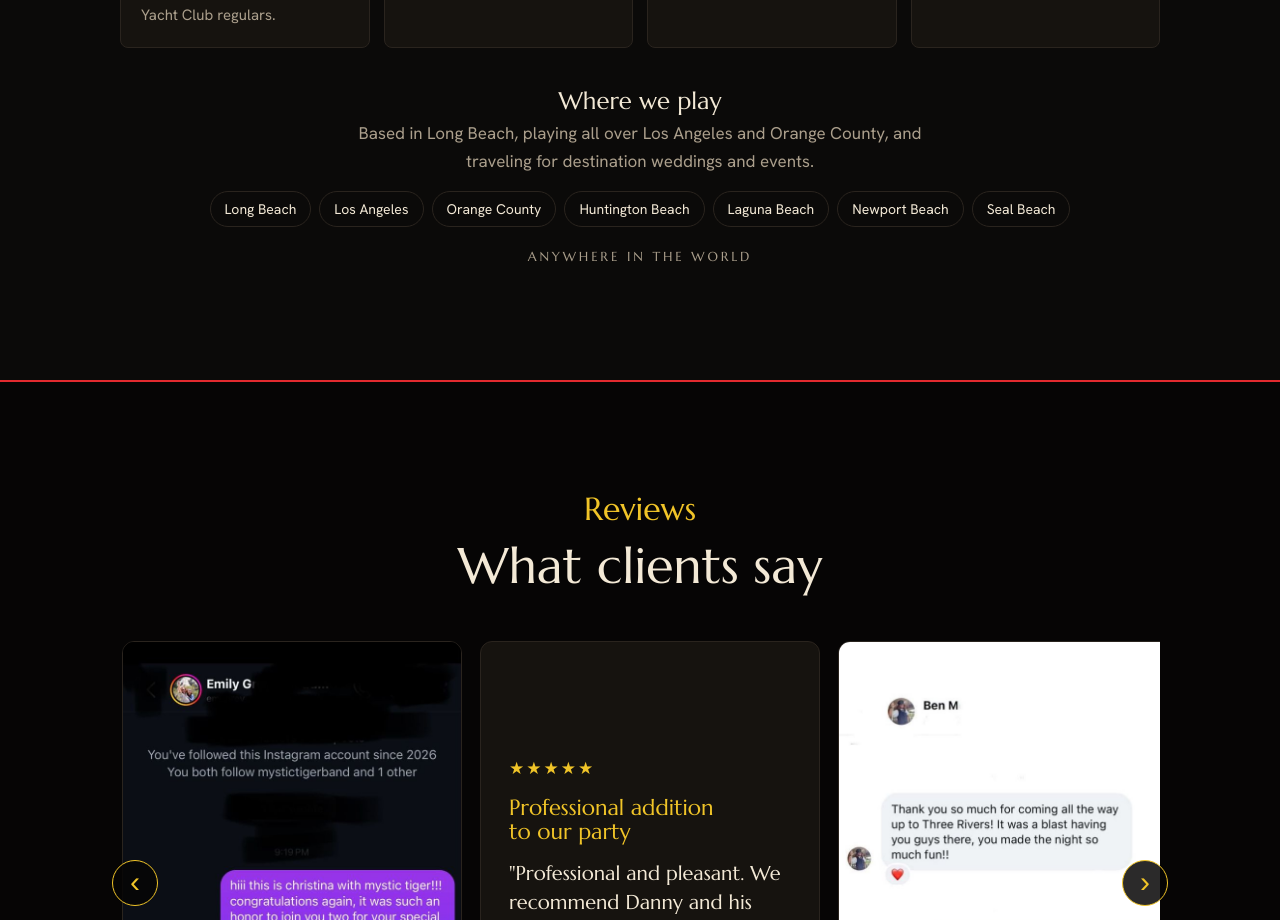
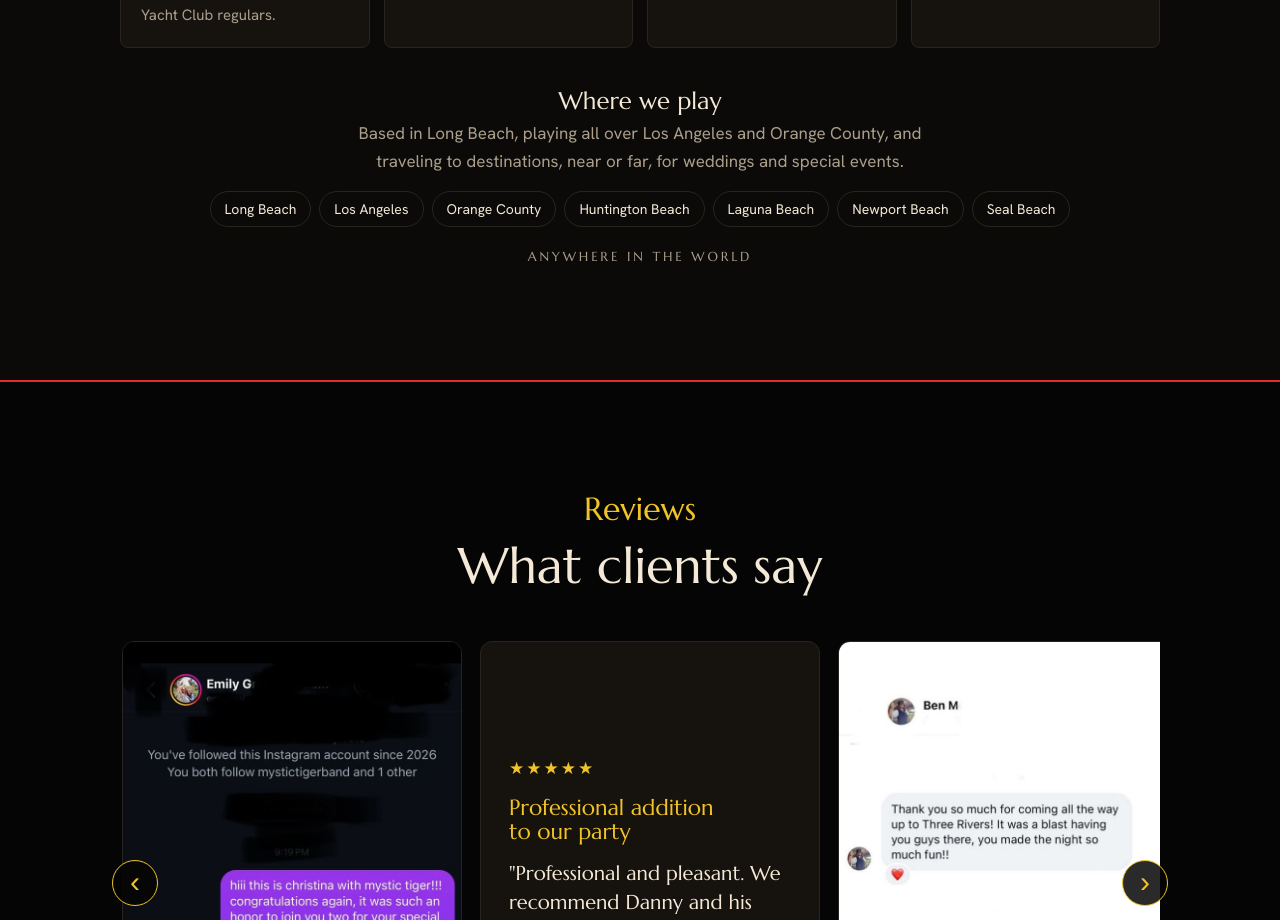
Before and after one commit to mystictiger-band/mystic-tiger-band, a plain HTML site: page index.html in a window 1280 px wide. Shown: the part 3460-4380 px from the top of the page. Drawn offline with nearby package versions, Linux system fonts and the light colour scheme.

Commit message:
Update destination travel wording

```diff
--- a/index.html
+++ b/index.html
@@ -391,7 +391,7 @@ main > section ~ section{border-top:2px solid var(--red)}
       </div>
       <div class="where">
         <h3>Where we play</h3>
-        <p>Based in Long Beach, playing all over Los Angeles and Orange County, and traveling for destination weddings and events.</p>
+        <p>Based in Long Beach, playing all over Los Angeles and Orange County, and traveling to destinations, near or far, for weddings and special events.</p>
         <div class="chips">
           <span>Long Beach</span><span>Los Angeles</span><span>Orange County</span><span>Huntington Beach</span><span>Laguna Beach</span><span>Newport Beach</span><span>Seal Beach</span>
         </div>
```
